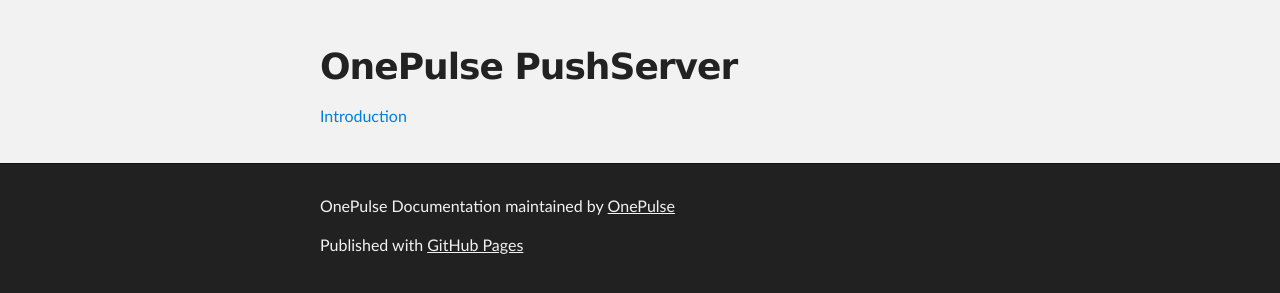
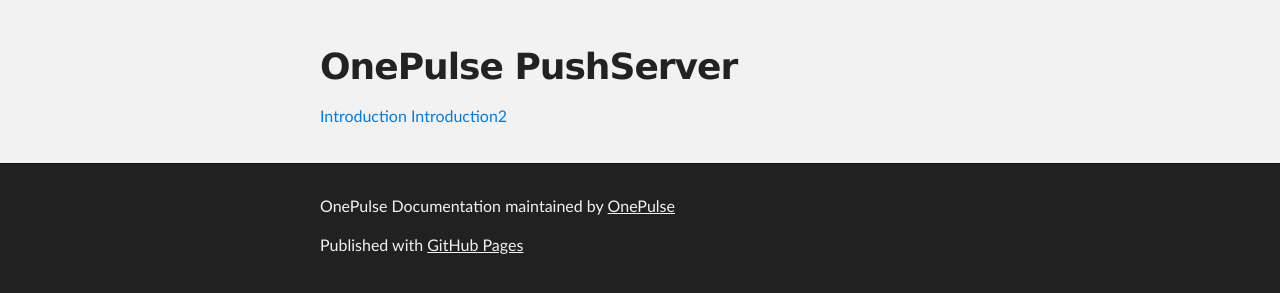
Before and after one commit to OnePulse/documentation, a Jekyll site: the page built from public/push-server.md, in a window 1280 px wide. Shown: the part 220-513 px from the top of the page. Built offline with Jekyll 4.4.1, drawn with Linux system fonts in a browser that asks for light colours; our own code applies the rules of GitHub Pages for plain Markdown files.

Commit message:
Update push-server.md

```diff
--- a/public/push-server.md
+++ b/public/push-server.md
@@ -1,3 +1,4 @@
 # OnePulse PushServer
 
 [Introduction](https://github.com/OnePulse/documentation/blob/push-server/public/push-server/intro.md)
+[Introduction2](push-server/intro.md)
```
